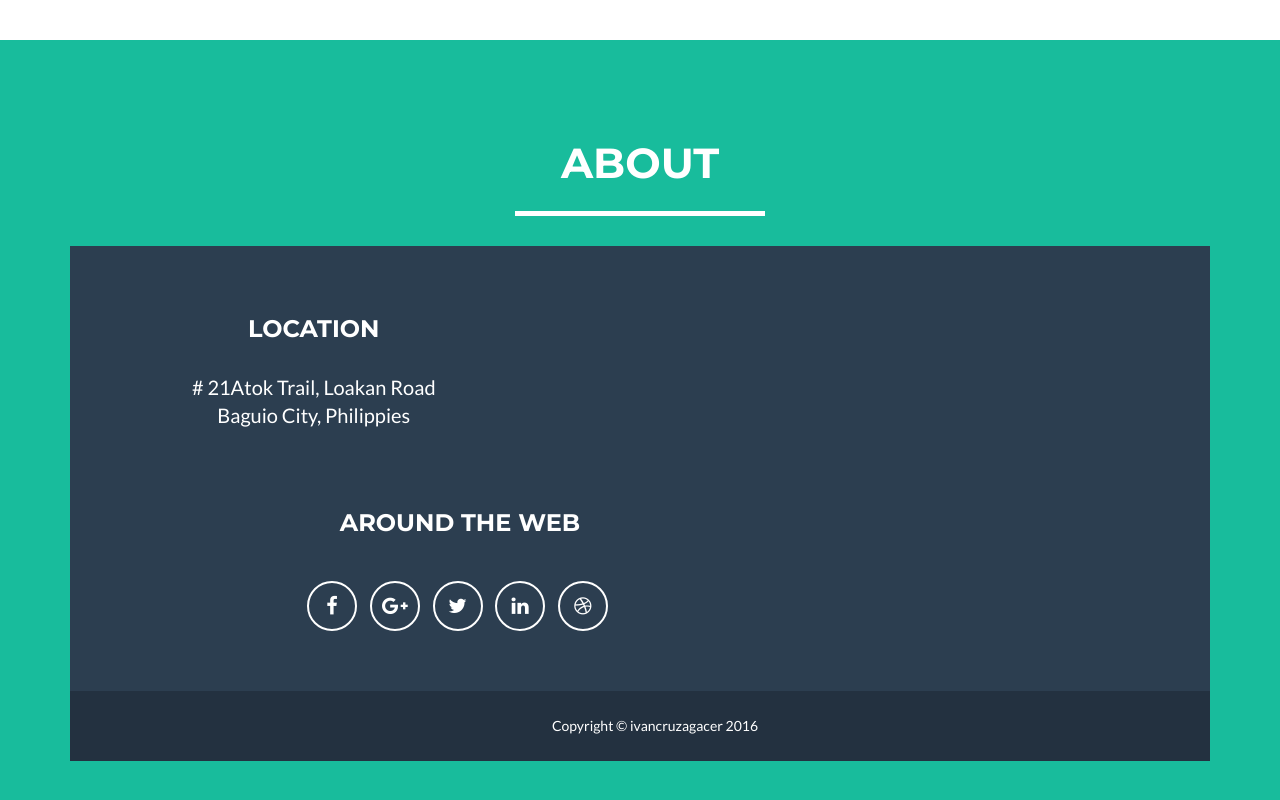
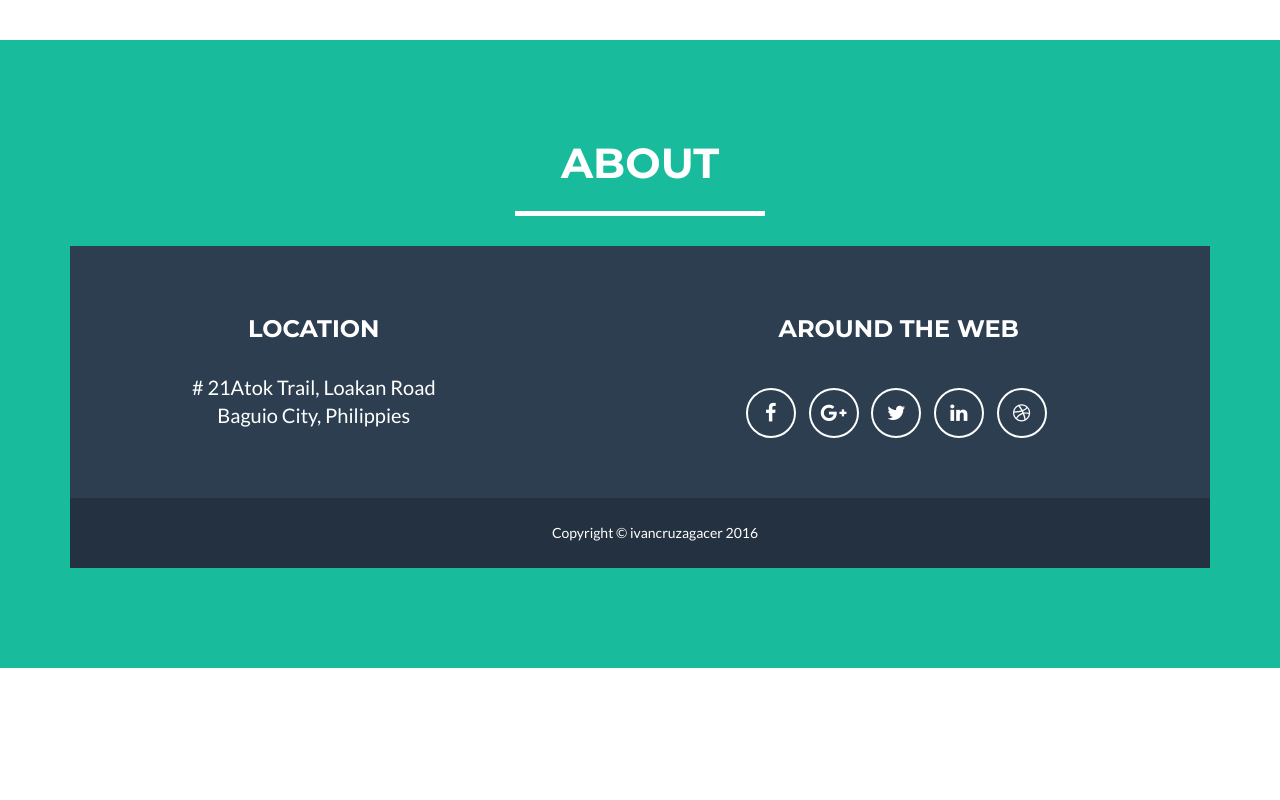
Before and after one commit to ivancruzagacer/ivancruzagacer.github.io, a website: page index.html in a window 1280 px wide. Shown: the part 1556-2356 px from the top of the page. After the commit the page ends 2224 px from the top, so only its background shows below. Drawn offline with nearby package versions, Linux system fonts and the light colour scheme.

Commit message:
Update index.html

```diff
--- a/index.html
+++ b/index.html
@@ -177,7 +177,7 @@
                         <p># 21Atok Trail, Loakan Road
                             <br>Baguio City, Philippies</p>
                     </div>
-                    <div class="footer-col col-md-8">
+                    <div class="footer-col col-md-7">
                         <h3>Around the Web</h3>
                         <ul class="list-inline">
                             <li>
```
